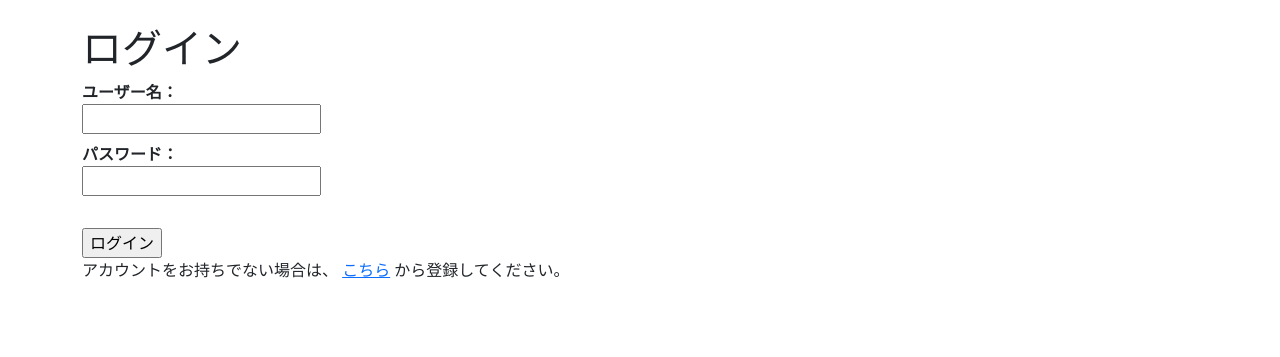
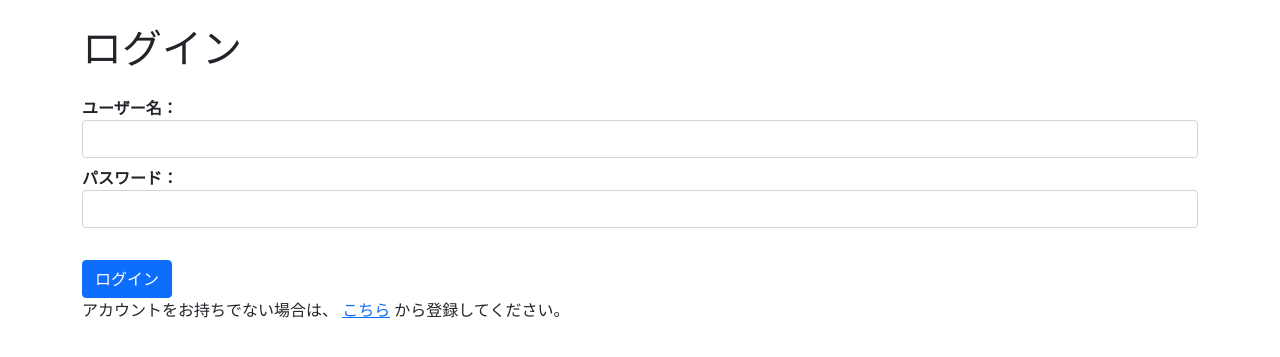
Before and after one commit to yoshimi-43/my_memo_app, a Flask app: page /auth/ in a window 1280 px wide. Shown: the top 357 px of the page. Run offline with Flask 3, Linux system fonts and the light colour scheme; some libraries are stand-ins or nearby versions.

Commit message:
login_form.html(レイアウト調整)

```diff
--- a/templates/auth/login_form.html
+++ b/templates/auth/login_form.html
@@ -1,24 +1,26 @@
 {% extends "base.html" %}
 
 {% block content %}
-  <h1>ログイン</h1>
+<div>
+  <h1 class="my-4">ログイン</h1>
   {% from "_formhelpers.html" import render_field %}
   <form method="POST" action="{{ url_for('auth.login') }}" novalidate>
     {{ form.hidden_tag() }}
-    {{ render_field(form.username) }}
-    {{ render_field(form.password) }}
+    {{ render_field(form.username, class="form-control") }}
+    {{ render_field(form.password, class="form-control") }}
     <br>
     <!-- flashメッセージ -->
      {% for message in get_flashed_messages() %}
-     <div style="color: blue;">
+     <div class="alert alert-info">
       {{ message }}
      </div>
      {% endfor %}
-     {{ form.submit }}
+     {{ form.submit(class="btn btn-primary") }}
   </form>
   <p>
     アカウントをお持ちでない場合は、
     <a href="{{ url_for('auth.register') }}">こちら</a>
     から登録してください。
   </p>
+</div>
 {% endblock %}
```
